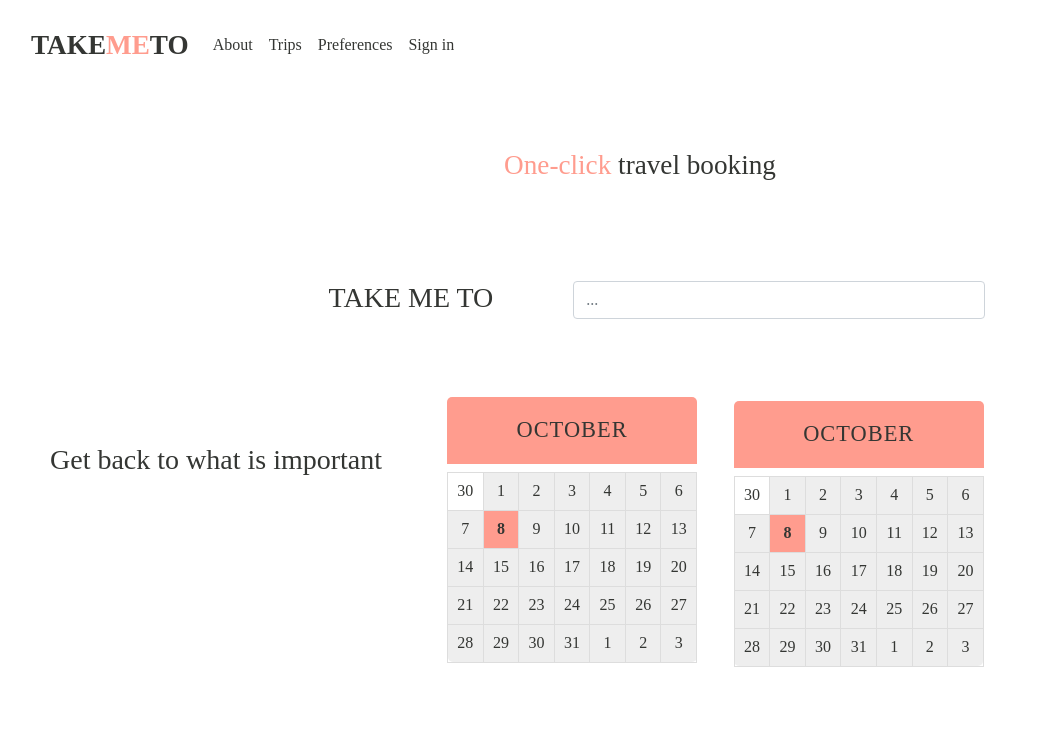
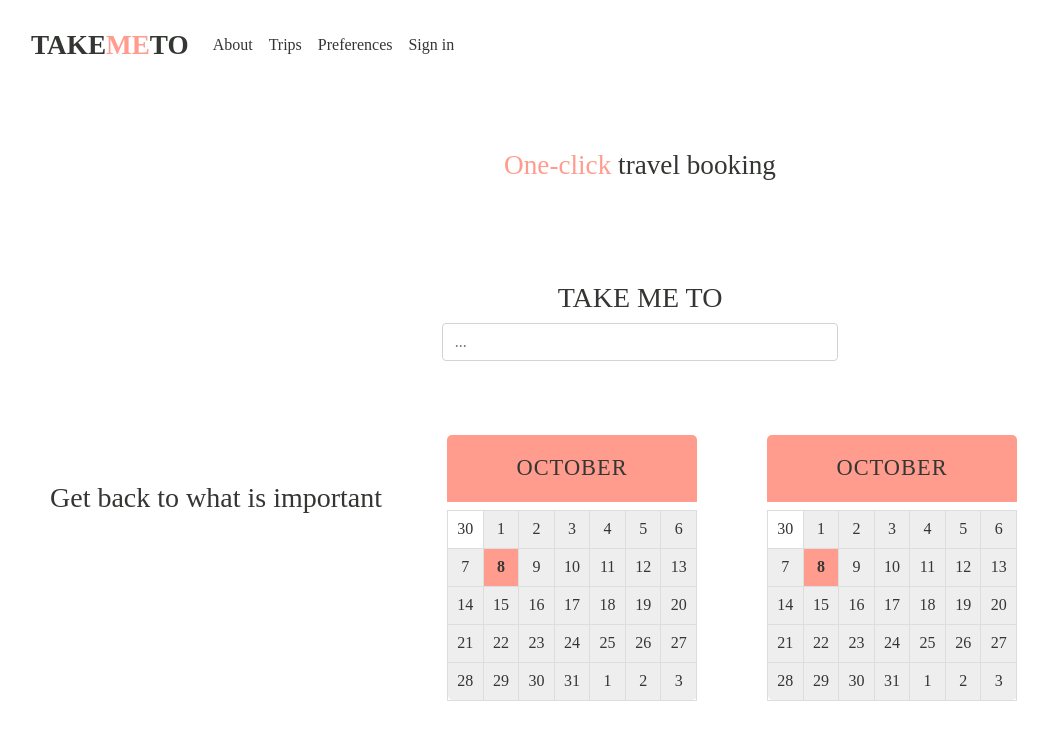
Before and after one commit to ambwil/takemeto, a plain HTML site: page index.html in a window 1280 px wide. Shown: the whole page, without its empty margins (0-1049 px from the left). Drawn offline with nearby package versions, Linux system fonts and the light colour scheme.

Commit message:
update with centered text

```diff
--- a/index.html
+++ b/index.html
@@ -37,14 +37,13 @@
         </header>
         <main>
             <div class="row">
-                <div class="col-sm-2" id="cta">
-                    <h3 class="jet">TAKE ME TO</h3>
-                </div>
                 <div class="col-sm-4" id="input">
+                   <h3 class="jet" id="take">TAKE ME TO</h3>
                     <input class="form-control" type="text" placeholder="...">
                 </div>
             </div>
-            <div class="row" id="calrow">
+
+        <div class="row" id="calrow">
                 <div class="col-sm-" id="get">
                     <h3 class="jet">Get back to what is important</h3>
                 </div>
@@ -61,7 +60,9 @@
           </table>
         </div>
         </div>
-        <div class="col-sm-4">
+        <div class="col-sm-1">
+                </div>
+        <div class="col-sm-2">
          <div id="calendar">
           <h1>October</h1>
           <table>
--- a/style.css
+++ b/style.css
@@ -60,13 +60,17 @@ main {
     margin-right: -200px;
 }
 
+#take {
+    text-align: center;
+}
 #input {
-    padding-left: 0;
+    padding-left: 15px;
     margin: 0 auto;
 }
 
 #get {
     padding-top: 50px;
+    padding-bottom: 50px;
     padding-left: 50px;
     padding-right: 50px;
 }
@@ -85,7 +89,6 @@ main {
   font-family: Futura;
   text-align:center;
   color:#343633;
-
 }
 
 #calendar h1{
```
